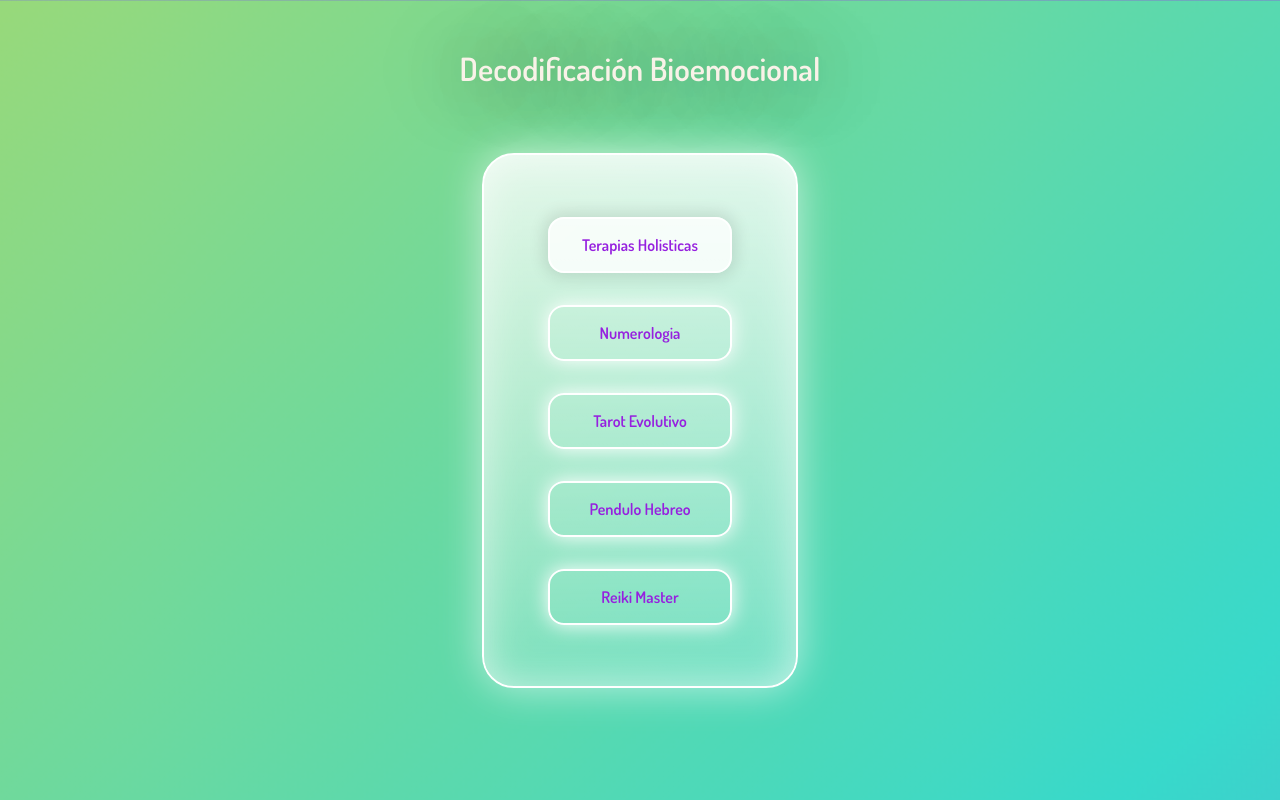
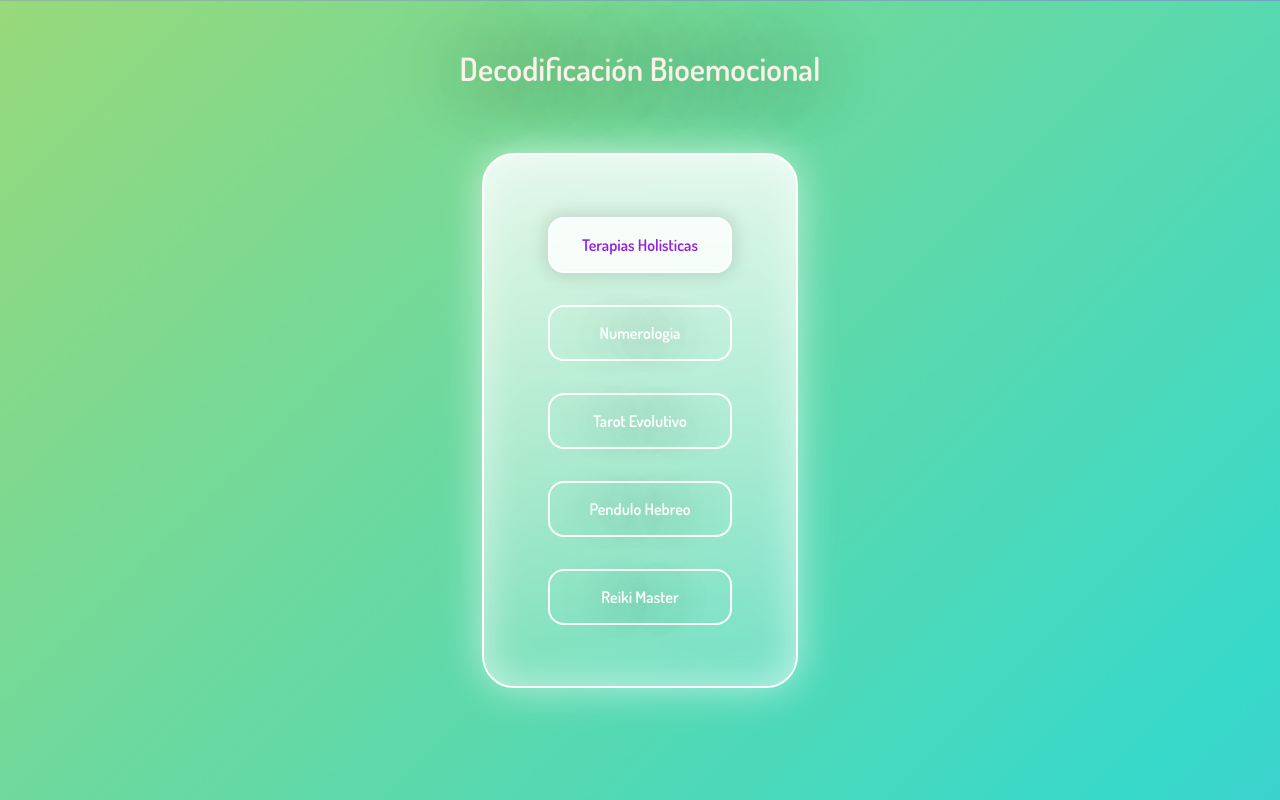
Before and after one commit to LeandroOnline/nora, a Next.js app: page / in a window 1280 px wide. Shown: the part 2400-3200 px from the top of the page. Built offline with nearby package versions, Linux system fonts and the light colour scheme.

Commit message:
feat: text shadow

```diff
--- a/app/Components/Therapy.module.css
+++ b/app/Components/Therapy.module.css
@@ -11,11 +11,16 @@
 .buttonInactive {
   border-radius: 16px;
   border: 2px solid #fff;
-  box-shadow: 0px 0px 20px 0px #fff;
   padding: 16px 32px;
   transition: 0.3s;
   text-align: center;
+  color: rgb(255, 255, 255);
+  text-shadow: 0px 0px 40px rgba(0, 0, 0, 0.5);
 }
+
+.buttonInactive:hover {
+    box-shadow: 0px 0px 20px 0px #fff;
+  }
 
 .category {
   display: flex;
```
